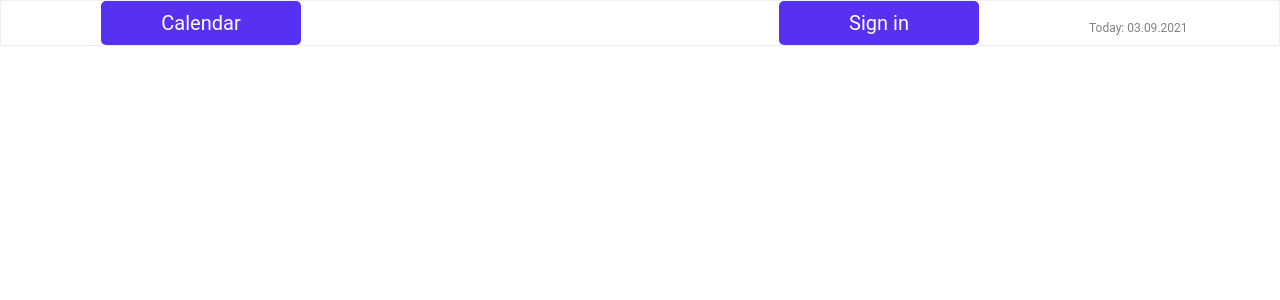
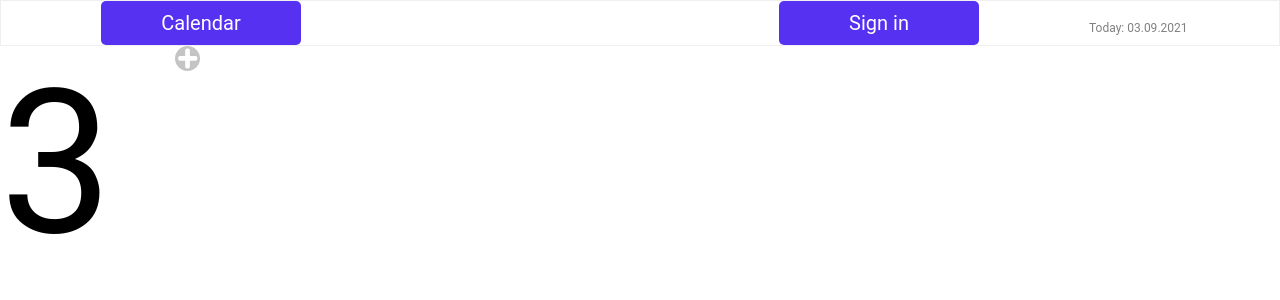
Before and after one commit to Kukonen/calendar, a React (Create React App) app in the folder client/: page / in a window 1280 px wide. Shown: the top 300 px of the page. Built offline with nearby package versions, Linux system fonts and the light colour scheme.

Commit message:
add day component

```diff
--- a/client/src/Components/App/App.jsx
+++ b/client/src/Components/App/App.jsx
@@ -1,9 +1,11 @@
 import React from 'react'
+import Header from '../Header/Header';
 import Month from '../Month/Month'
 
 const App = () => {
     return (
         <div>
+            <Header/>
             <Month  />
         </div>
     )
--- /dev/null
+++ b/client/src/Components/Day/Day.jsx
@@ -0,0 +1,24 @@
+import React from 'react';
+import './Day.scss';
+
+import AddIcon from './Add.svg';
+import ShowIcon from './Show.svg';
+
+const Day = (props) => {
+    const {number, free, activity} = props;
+    // console.log(number, free, activity)
+    return (
+        <div className = "Day">
+            <div className={free ? "DayNumber DayNumberFree" : "DayNumber"}>
+                <span className="DayNumberText">{number}</span>
+            </div>
+            <div>{
+                activity ?
+                    <img className="DayImg" src={ShowIcon} alt="show" /> :
+                    <img className="DayImg" src={AddIcon} alt="add" />
+            }</div>
+        </div>
+    )
+}
+
+export default Day;
--- /dev/null
+++ b/client/src/Components/Day/Day.scss
@@ -0,0 +1,23 @@
+.Day {
+    display: flex;
+    width: 200px;
+    height: 200px;
+}
+
+.DayNumber {
+    width: 300px;
+    height: 300px;
+}
+
+.DayNumberFree {
+    color: red;
+}
+
+.DayNumberText {
+    font-size: 200px;
+}
+
+.DayImg {
+    width: 25px;
+    height: 25px;
+}
--- a/client/src/Components/Month/Month.jsx
+++ b/client/src/Components/Month/Month.jsx
@@ -1,11 +1,10 @@
 import React from 'react'
-
-import Header from '../Header/Header';
+import Day from '../Day/Day'
 
 const Month = () => {
     return (
         <div>
-            <Header />
+            <Day number={3} free={false} activity={false} />
         </div>
     )
 }
```
Also changed, not shown: client/src/Components/Day/Add.svg (added), client/src/Components/Day/Show.svg (added).
